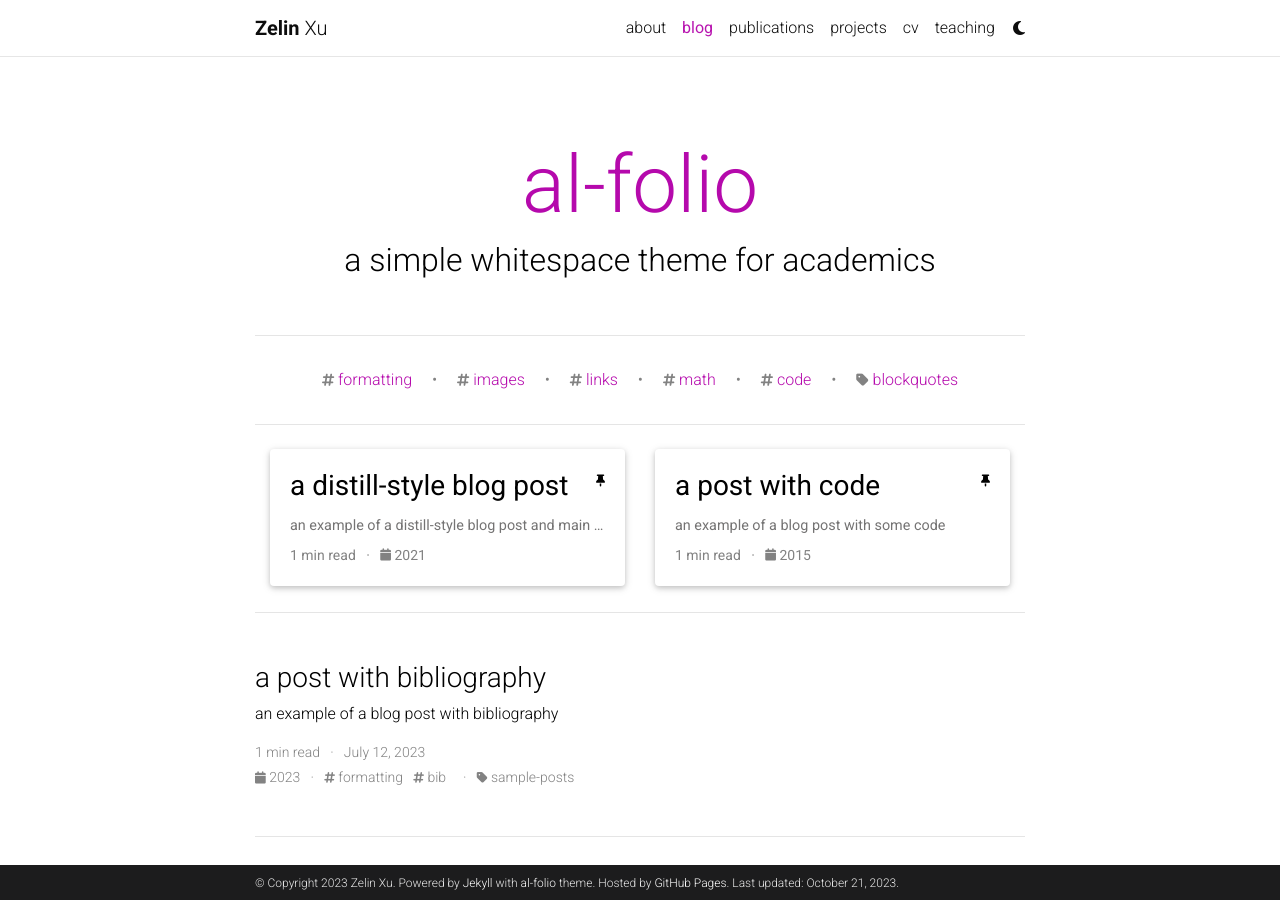
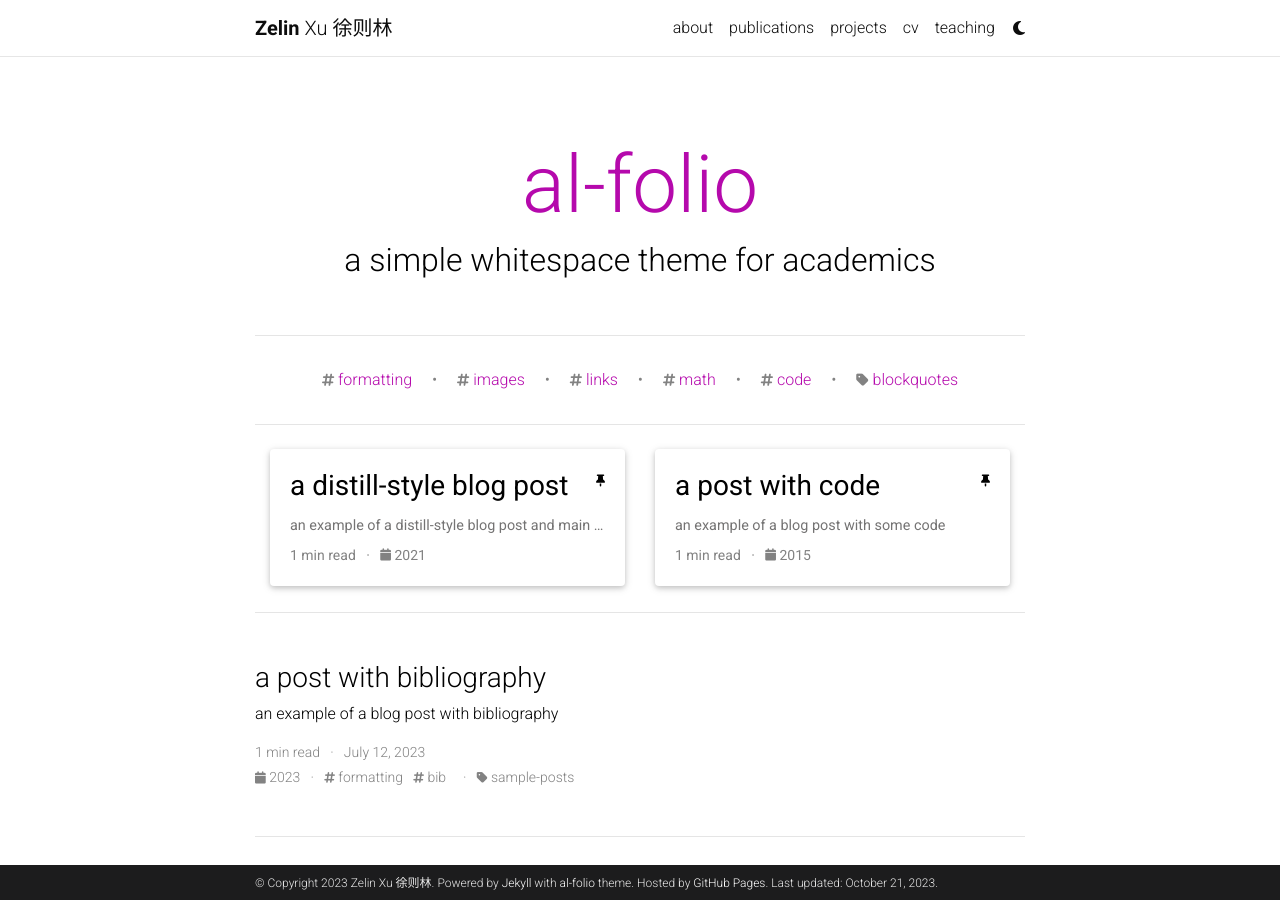
Before and after one commit to ZelinXu2000/ZelinXu2000.github.io, a Jekyll site: the page built from blog/index.html, in a window 1280 px wide and 900 px high. Built offline with Jekyll 4.4.1, drawn with Linux system fonts in a browser that asks for light colours; the list of posts is cut into pages by our own code; comment, search, counter and statistics services are not loaded; a style sheet for code colours, icons or effects is not loaded.

```diff
--- a/_config.yml
+++ b/_config.yml
@@ -4,8 +4,8 @@
 
 title: blank # the website title (if blank, full name will be used instead)
 first_name: Zelin
-middle_name:
-last_name: Xu
+middle_name: Xu
+last_name: 徐则林
 email: zelin.xu@ufl.edu
 description: > # the ">" symbol means to ignore newlines until "footer_text:"
   A simple, whitespace theme for academics. Based on [*folio](https://github.com/bogoli/-folio) design.
@@ -40,7 +40,7 @@
 # will use title and url fields
 # Take a look to https://github.com/jekyll/jekyll-feed for more customization
 
-rss_icon: true
+rss_icon: false
 
 # -----------------------------------------------------------------------------
 # Layout
@@ -97,7 +97,7 @@
 # -----------------------------------------------------------------------------
 
 blog_name: al-folio # blog_name will be displayed in your blog page
-blog_nav_title: blog # your blog must have a title for it to be displayed in the nav bar
+blog_nav_title: # your blog must have a title for it to be displayed in the nav bar
 blog_description: a simple whitespace theme for academics
 permalink: /blog/:year/:title/
 
@@ -248,8 +248,8 @@
 
 scholar:
 
-  last_name: [Einstein]
-  first_name: [Albert, A.]
+  last_name: [Zelin]
+  first_name: [Xu]
 
   style: apa
   locale: en
```
Also changed, not shown: 1 other file.
